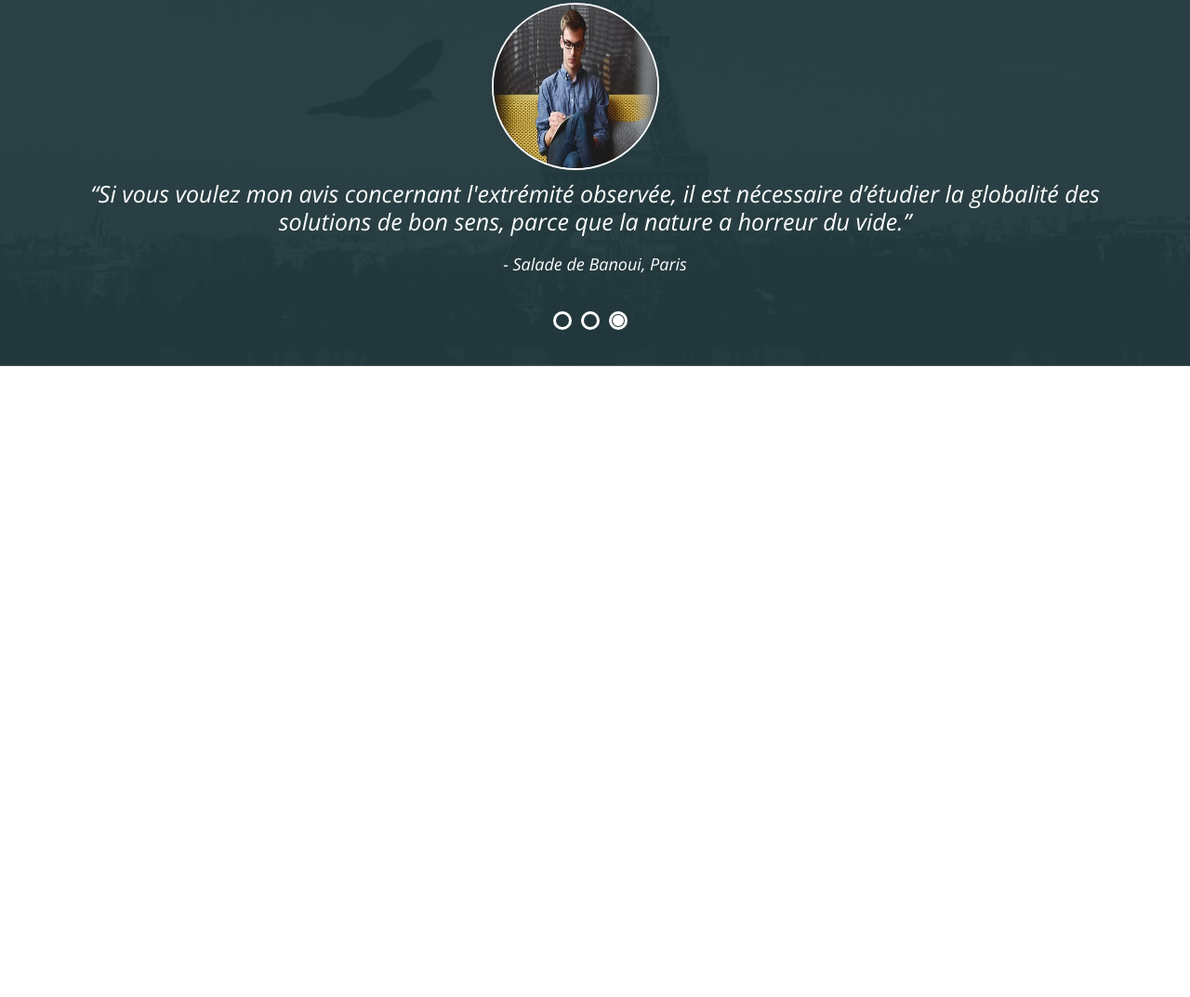
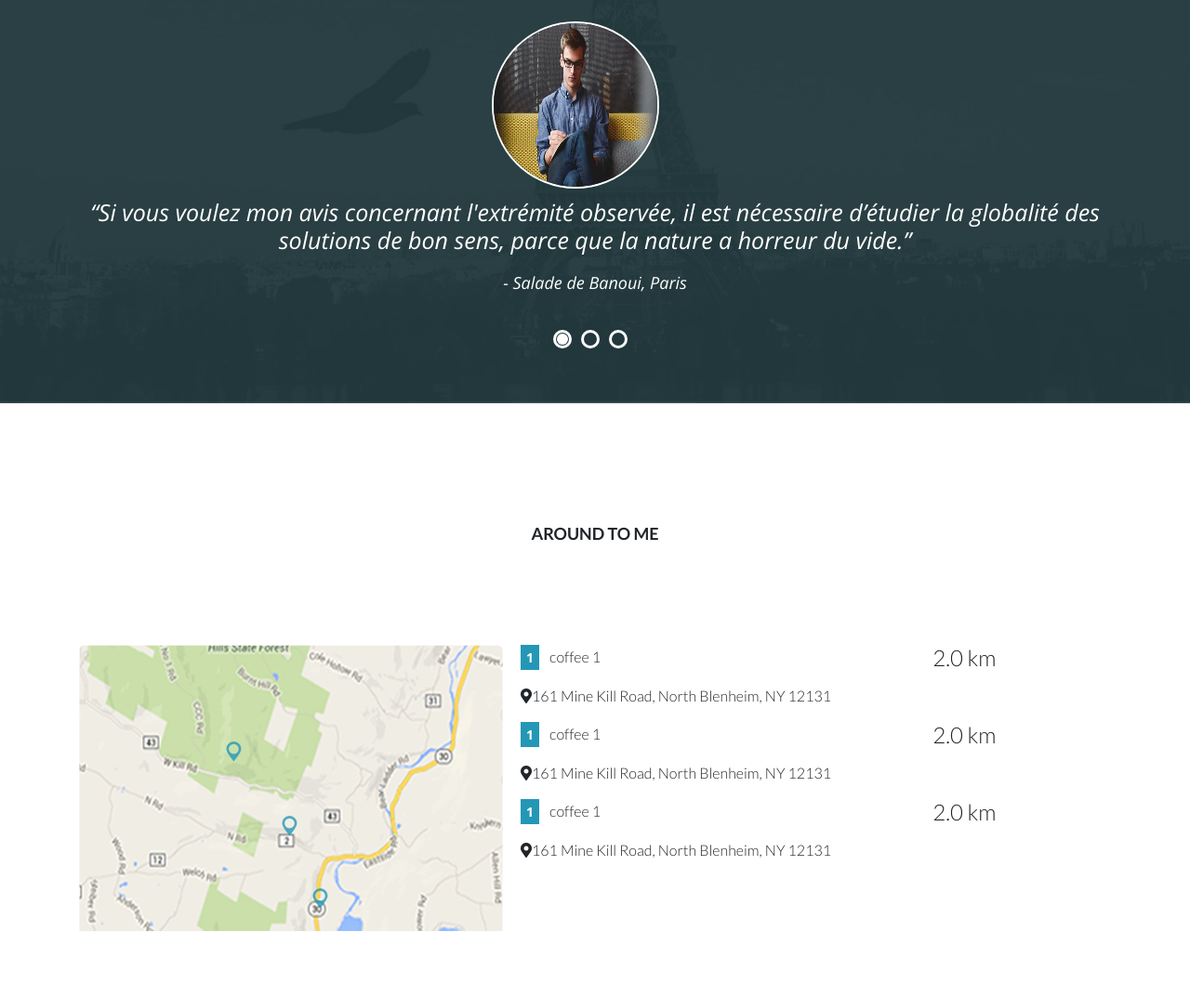
Before and after one commit to nurun-nabi/coffee, a plain HTML site: page index.html in a window 1280 px wide. Shown: the part 2258-3331 px from the top of the page at 93% size. Before the commit the page ends 3000 px from the top, so only its background shows below. Drawn offline with nearby package versions, Linux system fonts and the light colour scheme.

Commit message:
map area markup

```diff
--- a/css/style.css
+++ b/css/style.css
@@ -219,7 +219,7 @@ p {
 
 .slider {
     background: url(../img/slider.jpg);
-    padding: 80px 0;
+    padding: 100px 0;
     background-size: cover;
     background-repeat: no-repeat;
     background-position: center;
@@ -310,6 +310,31 @@ p {
 .slick-dots li.slick-active button {
     opacity: 1;
 }
+/* around me area start */
+.around-area{
+    padding: 70px 0;
+}
+.around-text h4{
+    font-family: 'Lato', sans-serif;
+    font-size: 18px;
+    text-transform: uppercase;
+    font-weight: 700;
+    text-align: center;
+    padding-bottom: 100px;
+}
+.coffee-addr{
+
+}
+.coffee-addr ul li:first-child{
+    background: #2497b6;
+    padding: 3px 6px;
+    color: #ffffff;
+    font-family: 'Open Sans', sans-serif;
+    font-weight: 700;
+    font-size: 14px;
+
+}
+/* around me area end */
 
 
 
--- a/index.html
+++ b/index.html
@@ -93,7 +93,7 @@
                     <div class="coffee-top text-center">
                         <!-- its for icon -->
                         <div class="icon">
-                            <i class="fas fa-map"></i>
+                            <i class="fas fa-map-marker-alt"></i>
                         </div>
                         <div class="apptop-text">
                             <h4>GET LOCATION</h4>
@@ -164,6 +164,7 @@
             <div class="row image-slide text-center ">
                 <div class="col-lg-12 ">
                     <div class="slider-image ">
+                        <!-- its for image -->
                         <img src="img/man-1.jpg" alt="slider image not found" class="img-fluid">
 
                     </div>
@@ -174,6 +175,7 @@
                     </div>
                 </div>
                 <div class="col-lg-12 text-center">
+                    <!-- its for image -->
                     <div class="slider-image">
                         <img src="img/man-5.jpg" alt="slider image not found" class="img-fluid">
 
@@ -185,6 +187,7 @@
                     </div>
                 </div>
                 <div class="col-lg-12 text-center">
+                    <!-- its for image -->
                     <div class="slider-image">
                         <img src="img/man-1.jpg" alt="slider image not found" class="img-fluid">
 
@@ -202,6 +205,77 @@
 
     </section>
     <!-- slider area end -->
+    <!-- around me area started -->
+    <section class="around-area">
+        <div class="container">
+            <div class="row">
+                <div class="col-lg-12">
+                    <div class="around-text ">
+                        <h4>around to me</h4>
+
+                    </div>
+                </div>
+            </div>
+            <div class="row">
+                <div class="col-lg-12 around-bg">
+                    <div class="row">
+                        <div class="col-lg-5">
+                            <div class="map-image">
+                                <img src="img/map.png" alt="">
+                            </div>
+                        </div>
+                        <div class="col-lg-7">
+                            <div class="row">
+                                <div class="col-lg-8">
+                                    <div class="coffee-addr">
+                                        <ul class="list-inline">
+                                            <li class="list-inline-item">1</li>
+                                            <li class="list-inline-item">coffee 1</li>
+                                        </ul>
+                                        <p><i class="fas fa-map-marker-alt"></i>161 Mine Kill Road, North Blenheim, NY 12131</p>
+                                    </div>
+                                </div>
+                                <div class="col-lg-4">
+                                    <div class="add-right">
+                                        <h4>2.0 km</h4>
+                                    </div>
+                                </div>
+                                <div class="col-lg-8">
+                                    <div class="coffee-addr">
+                                        <ul class="list-inline">
+                                            <li class="list-inline-item">1</li>
+                                            <li class="list-inline-item">coffee 1</li>
+                                        </ul>
+                                        <p><i class="fas fa-map-marker-alt"></i>161 Mine Kill Road, North Blenheim, NY 12131</p>
+                                    </div>
+                                </div>
+                                <div class="col-lg-4">
+                                    <div class="add-right">
+                                        <h4>2.0 km</h4>
+                                    </div>
+                                </div>
+                                <div class="col-lg-8">
+                                    <div class="coffee-addr">
+                                        <ul class="list-inline">
+                                            <li class="list-inline-item">1</li>
+                                            <li class="list-inline-item">coffee 1</li>
+                                        </ul>
+                                        <p><i class="fas fa-map-marker-alt"></i>161 Mine Kill Road, North Blenheim, NY 12131</p>
+                                    </div>
+                                </div>
+                                <div class="col-lg-4">
+                                    <div class="add-right">
+                                        <h4>2.0 km</h4>
+                                    </div>
+                                </div>
+                            </div>
+                        </div>
+                    </div>
+                </div>
+            </div>
+        </div>
+    </section>
+    <!-- around me area started -->
 
 
 
--- a/js/custom.js
+++ b/js/custom.js
@@ -8,33 +8,11 @@ $(document).ready(function () {
         arrows: false,
         dots: true,
         fade: true,
-        autoplay: true,
+        autoplay: false,
         autoplaySpeed: 2000,
     });
 
 
-
-
-    // $('.image-slide').slick({
-    //     slidesToShow: 1,
-    //     slidesToScroll: 1,
-    //     arrows: false,
-    //     fade: true,
-    //     asNavFor: '.slide-text'
-    // });
-    // $('.slide-text').slick({
-    //     slidesToShow: 1,
-    //     slidesToScroll: 1,
-    //     asNavFor: '.image-slide',
-    //     prevArrow: '.team-arrow-left',
-    //     nextArrow: '.team-arrow-right',
-    //     dots: false,
-    //     centerMode: true,
-    //     centerPadding: '0px',
-    //     focusOnSelect: true,
-    //     arrows: true,
-    //     autoplay: false,
-    //     autoplaySpeed: 2000,
 
 
 
```
